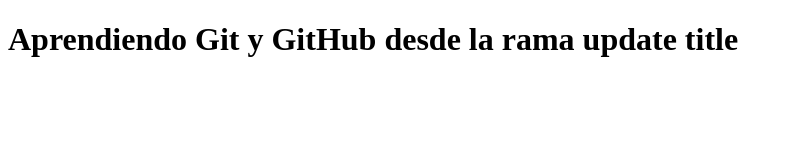
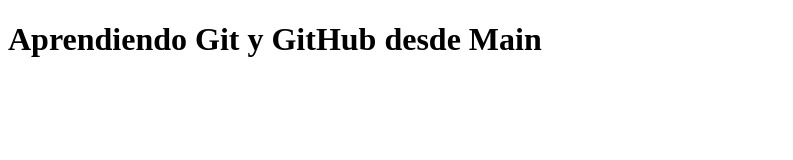
Before and after one commit to JuanCarlosBenitezR/my-new-project, a plain HTML site: page index.html in a window 1280 px wide. Shown: the whole page, without its empty margins (0-793 px from the left). Drawn offline with Linux system fonts and the light colour scheme.

Commit message:
update/main

```diff
--- a/index.html
+++ b/index.html
@@ -6,6 +6,6 @@
 		<title>Practica Git</title>
 	</head>
 	<body>
-		<h1>Aprendiendo Git y GitHub desde la rama update title</h1>
+		<h1>Aprendiendo Git y GitHub desde Main</h1>
 	</body>
 </html>
```
